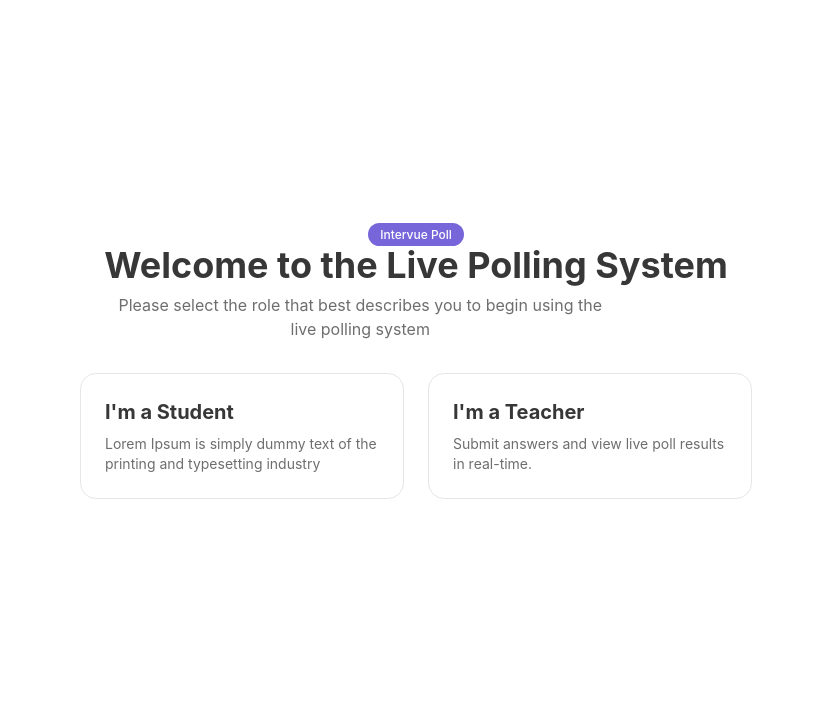
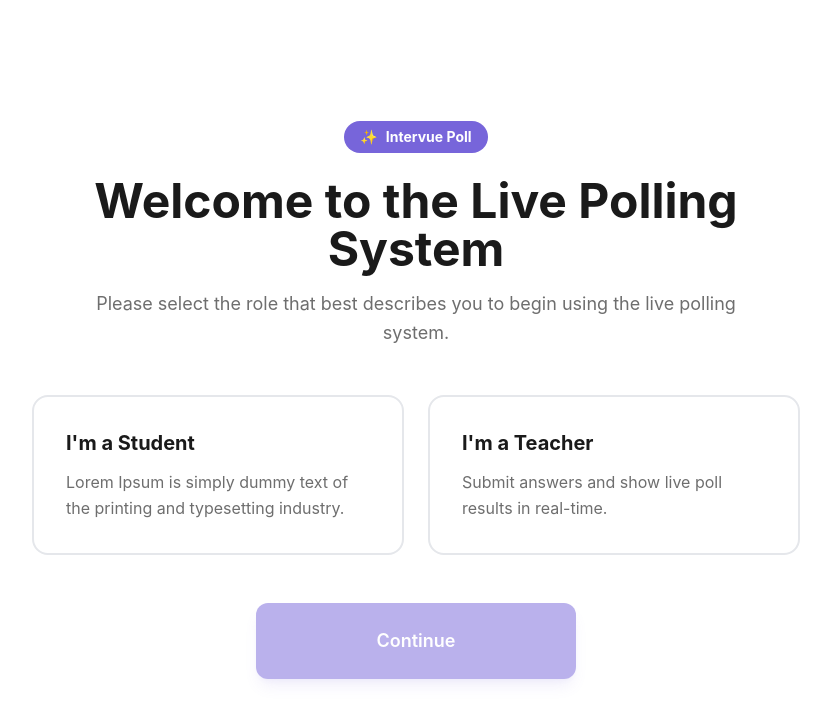
Before and after one commit to Siddharth-Nama/intervue-assignment, a React (Vite) app in the folder client/: page / in a window 1280 px wide. Shown: the top 722 px of the page, without its empty margins (224-1055 px from the left). Built offline with nearby package versions, Linux system fonts and the light colour scheme; no server answers.

Commit message:
UI Overhaul: Landing and Student Onboarding

```diff
--- a/client/src/components/teacher/CreatePoll.tsx
+++ b/client/src/components/teacher/CreatePoll.tsx
@@ -48,7 +48,7 @@ export const CreatePoll = ({ onPollCreated }: CreatePollProps) => {
 
     setIsSubmitting(true);
     try {
-      const response = await fetch('http://localhost:5000/api/polls', {
+      const response = await fetch('http://localhost:5001/api/polls', {
         method: 'POST',
         headers: { 'Content-Type': 'application/json' },
         body: JSON.stringify({
--- a/client/src/components/teacher/PollHistory.tsx
+++ b/client/src/components/teacher/PollHistory.tsx
@@ -8,7 +8,7 @@ export const PollHistory = () => {
   useEffect(() => {
     const fetchHistory = async () => {
       try {
-        const res = await fetch('http://localhost:5000/api/polls/history');
+        const res = await fetch('http://localhost:5001/api/polls/history');
         if (res.ok) {
           const data = await res.json();
           setHistory(data);
--- a/client/src/pages/Landing.tsx
+++ b/client/src/pages/Landing.tsx
@@ -1,3 +1,4 @@
+import { useState } from 'react';
 import { useNavigate } from 'react-router-dom';
 import { useUser } from '../context/UserContext';
 import { Button } from '../components/ui/Button';
@@ -5,10 +6,13 @@ import { Button } from '../components/ui/Button';
 export const Landing = () => {
   const navigate = useNavigate();
   const { setUser } = useUser();
+  const [selectedRole, setSelectedRole] = useState<'student' | 'teacher' | null>(null);
 
-  const handleRoleSelect = (role: 'student' | 'teacher') => {
-    setUser({ name: '', role }); // Reset name, set role
-    if (role === 'teacher') {
+  const handleContinue = () => {
+    if (!selectedRole) return;
+
+    setUser({ name: '', role: selectedRole });
+    if (selectedRole === 'teacher') {
       navigate('/teacher');
     } else {
       navigate('/student/onboarding');
@@ -16,27 +20,62 @@ export const Landing = () => {
   };
 
   return (
-    <div className="flex flex-col items-center gap-8 animate-in fade-in slide-in-from-bottom-4 duration-500">
-       <div className="text-center space-y-2">
-          <span className="bg-[#7765DA] text-white px-3 py-1 rounded-full text-xs font-medium">Intervue Poll</span>
-          <h1 className="text-4xl font-bold text-[#373737]">Welcome to the Live Polling System</h1>
-          <p className="text-[#6E6E6E] max-w-lg">Please select the role that best describes you to begin using the live polling system</p>
-       </div>
-
-       <div className="grid grid-cols-1 md:grid-cols-2 gap-6 w-full max-w-2xl">
-          <div className="border border-gray-200 rounded-2xl p-6 hover:border-[#7765DA] hover:shadow-lg transition-all cursor-pointer group" onClick={() => handleRoleSelect('student')}>
-             <h2 className="text-xl font-bold mb-2 group-hover:text-[#7765DA]">I'm a Student</h2>
-             <p className="text-[#6E6E6E] text-sm">Lorem Ipsum is simply dummy text of the printing and typesetting industry</p>
+    <div className="flex flex-col items-center justify-center min-h-[80vh] w-full max-w-5xl mx-auto px-4">
+       <div className="flex flex-col items-center gap-6 mb-12">
+          <div className="bg-[#7765DA] text-white px-4 py-1.5 rounded-full text-sm font-bold flex items-center gap-2">
+            <span>✨</span> Intervue Poll
           </div>
-
-           <div className="border border-gray-200 rounded-2xl p-6 hover:border-[#7765DA] hover:shadow-lg transition-all cursor-pointer group" onClick={() => handleRoleSelect('teacher')}>
-             <h2 className="text-xl font-bold mb-2 group-hover:text-[#7765DA]">I'm a Teacher</h2>
-             <p className="text-[#6E6E6E] text-sm">Submit answers and view live poll results in real-time.</p>
+          <div className="text-center space-y-4 max-w-2xl">
+              <h1 className="text-4xl md:text-5xl font-bold text-[#1A1A1A]">Welcome to the Live Polling System</h1>
+              <p className="text-[#6E6E6E] text-lg leading-relaxed">
+                Please select the role that best describes you to begin using the live polling system.
+              </p>
           </div>
        </div>
 
-       <Button onClick={() => {}} className="opacity-0 pointer-events-none">Continue</Button>
-       {/* Button hidden as card click handles it, matching Figma somewhat or can add Continue button state */}
+       <div className="grid grid-cols-1 md:grid-cols-2 gap-6 w-full max-w-3xl mb-12">
+          <div
+            onClick={() => setSelectedRole('student')}
+            className={`
+              p-8 rounded-2xl border-2 cursor-pointer transition-all duration-200
+              ${selectedRole === 'student'
+                ? 'border-[#7765DA] bg-[#7765DA]/5 shadow-sm'
+                : 'border-gray-200 hover:border-gray-300 bg-white'
+              }
+            `}
+          >
+             <h2 className="text-xl font-bold text-[#1A1A1A] mb-3">I'm a Student</h2>
+             <p className="text-[#6E6E6E] leading-relaxed">
+               Lorem Ipsum is simply dummy text of the printing and typesetting industry.
+             </p>
+          </div>
+
+          <div
+            onClick={() => setSelectedRole('teacher')}
+            className={`
+              p-8 rounded-2xl border-2 cursor-pointer transition-all duration-200
+              ${selectedRole === 'teacher'
+                ? 'border-[#7765DA] bg-[#7765DA]/5 shadow-sm'
+                : 'border-gray-200 hover:border-gray-300 bg-white'
+              }
+            `}
+          >
+             <h2 className="text-xl font-bold text-[#1A1A1A] mb-3">I'm a Teacher</h2>
+             <p className="text-[#6E6E6E] leading-relaxed">
+               Submit answers and show live poll results in real-time.
+             </p>
+          </div>
+       </div>
+
+       <div className="w-full max-w-xs">
+         <Button
+            className="w-full py-6 text-lg rounded-full"
+            onClick={handleContinue}
+            disabled={!selectedRole}
+         >
+           Continue
+         </Button>
+       </div>
     </div>
   );
 };
--- a/client/src/pages/StudentDashboard.tsx
+++ b/client/src/pages/StudentDashboard.tsx
@@ -18,7 +18,7 @@ export const StudentDashboard = () => {
   useEffect(() => {
     const fetchPoll = async () => {
       try {
-        const res = await fetch('http://localhost:5000/api/polls/active');
+        const res = await fetch('http://localhost:5001/api/polls/active');
         if (res.ok) {
            const data = await res.json();
            if (data) {
--- a/client/src/pages/StudentOnboarding.tsx
+++ b/client/src/pages/StudentOnboarding.tsx
@@ -2,7 +2,6 @@ import React, { useState } from 'react';
 import { useNavigate } from 'react-router-dom';
 import { useUser } from '../context/UserContext';
 import { Button } from '../components/ui/Button';
-import { Input } from '../components/ui/Input';
 
 export const StudentOnboarding = () => {
   const [name, setName] = useState('');
@@ -18,18 +17,41 @@ export const StudentOnboarding = () => {
   };
 
   return (
-    <div className="w-full max-w-md bg-white p-8 rounded-2xl shadow-sm border border-gray-100 flex flex-col gap-6 animate-in zoom-in-95 duration-300">
-      <h2 className="text-2xl font-bold text-[#373737]">Enter your name...</h2>
-      <form onSubmit={handleSubmit} className="flex flex-col gap-6">
-        <Input
-          placeholder="John Doe"
+    <div className="flex flex-col items-center justify-center min-h-[80vh] w-full max-w-2xl mx-auto px-4">
+       <div className="flex flex-col items-center gap-6 mb-12">
+          <div className="bg-[#7765DA] text-white px-4 py-1.5 rounded-full text-sm font-bold flex items-center gap-2">
+            <span>✨</span> Intervue Poll
+          </div>
+          <div className="text-center space-y-4">
+              <h1 className="text-4xl md:text-5xl font-bold text-[#1A1A1A]">Let's Get Started</h1>
+              <p className="text-[#6E6E6E] text-lg leading-relaxed max-w-lg mx-auto">
+                If you're a student, you'll be able to <strong>submit your answers</strong>, participate in live polls, and see how your responses compare with your classmates.
+              </p>
+          </div>
+       </div>
+
+       <form onSubmit={handleSubmit} className="w-full max-w-lg flex flex-col gap-8">
+         <div className="space-y-2">
+           <label className="block text-sm font-medium text-[#1A1A1A] ml-1">Enter your Name</label>
+           <input
+             type="text"
+             className="w-full px-6 py-4 bg-[#F2F2F2] rounded-xl outline-none focus:ring-2 focus:ring-[#7765DA]/20 transition-all text-[#1A1A1A] placeholder-gray-400"
+             placeholder="Rahul Bajaj"
              value={name}
              onChange={(e) => setName(e.target.value)}
              autoFocus
            />
-        <Button type="submit" disabled={!name.trim()}>
+         </div>
+
+         <div className="flex justify-center">
+            <Button
+                type="submit"
+                disabled={!name.trim()}
+                className="w-48 py-6 text-lg rounded-full"
+            >
               Continue
             </Button>
+         </div>
        </form>
     </div>
   );
--- a/client/src/pages/TeacherDashboard.tsx
+++ b/client/src/pages/TeacherDashboard.tsx
@@ -13,7 +13,7 @@ export const TeacherDashboard = () => {
 
   const fetchActivePoll = async () => {
       try {
-          const res = await fetch('http://localhost:5000/api/polls/active');
+          const res = await fetch('http://localhost:5001/api/polls/active');
           if (res.ok) {
               const data = await res.json();
               setActivePoll(data);
```
Also changed, not shown: 2 other files (tests, documents, lock files or other folders). Lines whose indentation alone changed are shown as unchanged.
